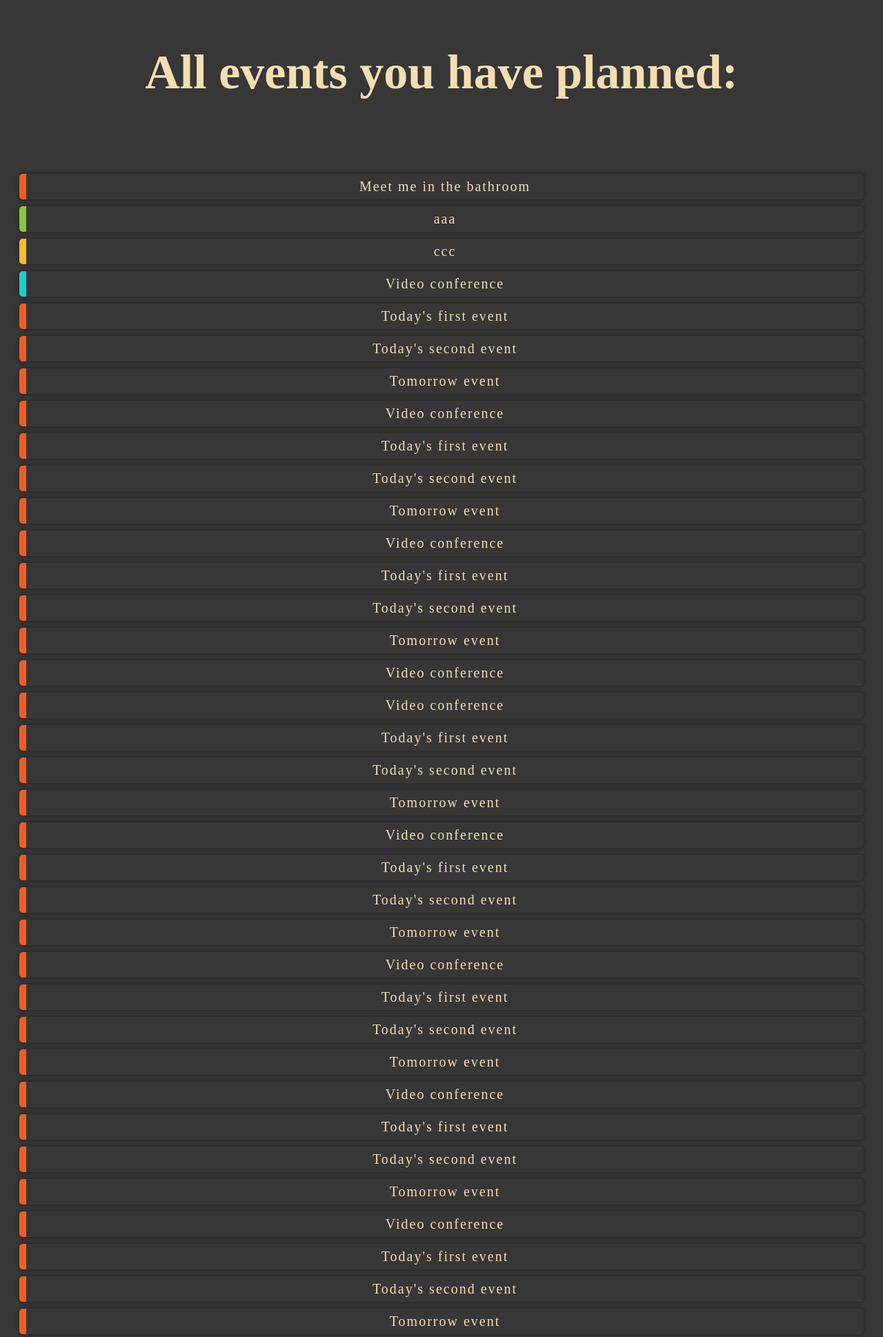
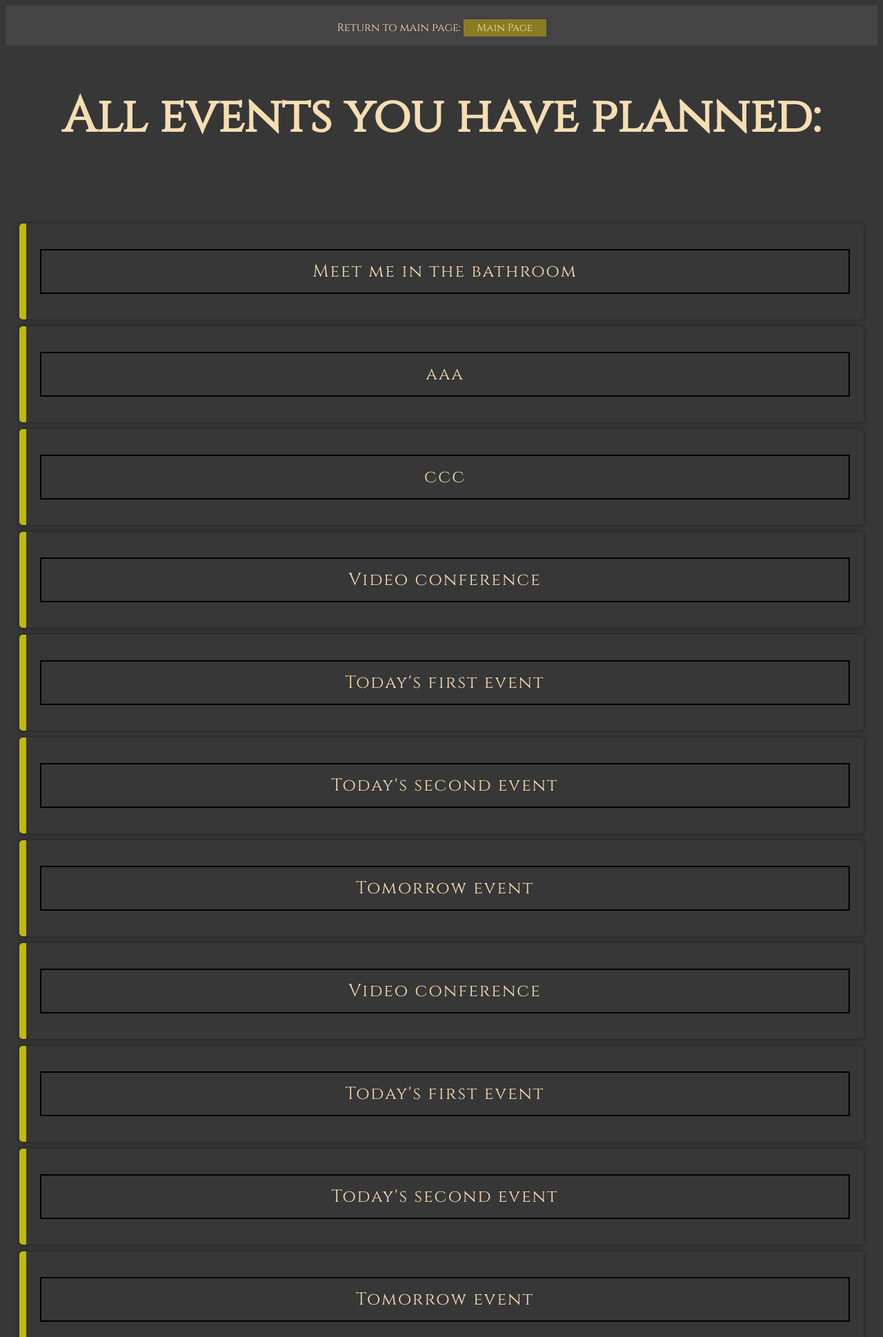
Before and after one commit to alekseykrazhev/web-calendar, a Flask app: page /event in a window 1280 px wide. Shown: the top 1938 px of the page at 69% size. Run offline with Flask 2, Linux system fonts and the light colour scheme; data comes from the database, SQL or seed files in the repository; both versions use the stored data as it was after the commit; parts of the project's set-up code (start-up, migrations or seed data) failed here and were passed over.

Commit message:
css styles fixed, added animations and stuff

```diff
--- a/WebCalendar/static/css/styles.css
+++ b/WebCalendar/static/css/styles.css
@@ -5,27 +5,109 @@ body {
 h1 {
 	color: wheat;
 	text-align: center;
+	font-family: Cinzel;
 }
 
 p {
 	color: wheat;
 	text-align: center;
+	font-family: Cinzel;
+}
+
+.main_head {
+	background-color: #444444;
+	padding: 4px;
+	text-align: center;
+	height: 50px;
+}
+
+.header_button {
+	background-color: rgb(138, 124, 34);
+	border: none;
+	color: wheat;
+	text-align: center;
+	font-size: 15px;
+	height: 25px;
+	width: 120px;
+	overflow: hidden;
+	z-index: 1;
+	position: relative;
+}
+.header_button:hover {
+	background-color: rgb(138, 124, 34);
+}
+.header_button::after {
+	background: rgb(207, 171, 26);
+	position: absolute;
+	z-index: -1;
+	display: block;
+	content: "";
+	transition: all 0.35s;
+	top: 0;
+	bottom: 0;
+	left: 100%;
+	right: 100%;
+}
+.header_button:hover::after {
+	left: 0;
+	right: 0;
+	top: 0;
+	bottom: 0;
+	transition: all 0.35s;
 }
 
 .button {
-	background-color: rgb(138, 124, 34);
-	border: none;
+	position: relative;
+	display: block;
 	color: wheat;
-	padding: 15px 32px;
-	text-align: center;
-	display: inline-block;
-	font-size: 35px;
-	height: 100px;
-	width: 400px;
+	text-decoration: none;
+	margin: 30px 0;
+	border: 2px solid black;
+	padding: 14px 60px;
+	overflow: hidden;
+	transition: 1s all ease;
+	font-size: 25px;
+	height: auto;
+	width: auto;
+}
+.button::before {
+	background: rgb(138, 124, 34);
+  	content: "";
+  	position: absolute;
+  	top: 50%;
+  	left: 50%;
+  	transform: translate(-50%,-50%);
+  	z-index: -1;
+  	transition: all 0.6s ease;
+}
+
+.b1::before{
+  	width: 100%;
+  	height: 0;
+  	transform: translate(-50%,-50%) rotate(-45deg);
+}
+.b1:hover::before{
+  	height: 380%;
+}
+
+.b2::before{
+  	width: 100%;
+  	height: 0;
+  	transform: translate(-50%,-50%) rotate(45deg);
+}
+.b2:hover::before{
+  	height: 380%;
 }
 
 .buttons {
 	text-align: center;
+	position: relative;
+	margin-right: auto;
+	margin-left: auto;
+	display: block;
+	width: 800px;
+	height: auto;
+	padding: 0;
 }
 
 .common_header {
@@ -36,7 +118,7 @@ p {
 }
 
 .header {
-	padding: 80px;
+	padding: 60px;
 	text-align: center;
 	color: wheat;
 	font-size: 50px;
@@ -63,16 +145,27 @@ p {
 	padding: 7px 20px;
 	margin-bottom: 10px;
 	border-radius: 5px;
-	border-left: 10px solid #f05d22;
+	border-left: 10px solid rgb(194, 185, 6);
 	box-shadow: 2px -2px 5px 0 rgba(0,0,0,.1),
      -2px -2px 5px 0 rgba(0,0,0,.1),
     2px 2px 5px 0 rgba(0,0,0,.1),
     -2px 2px 5px 0 rgba(0,0,0,.1);
     font-size: 20px;
+    font-family: Cinzel;
     letter-spacing: 2px;
     transition: 0.3s all linear;
 }
 
-.list li:nth-child(2){border-color: #8bc63e;}
-.list li:nth-child(3){border-color: #fcba30;}
-.list li:nth-child(4){border-color: #1ccfc9;}
+.event_info {
+	padding: 40px;
+	text-align: center;
+	color: wheat;
+	font-size: 30px;
+}
+
+.footer {
+	background-color: #444444;
+	height: 83px;
+	padding: 4px;
+	bottom: 0;
+}
--- a/WebCalendar/templates/event.html
+++ b/WebCalendar/templates/event.html
@@ -1,18 +1,30 @@
-<html>
+<html lang="en">
 	<head>
-		<title>Web Calendar - all events</title>
+		<title>All Events - Web Calendar</title>
 		<link rel="stylesheet" type="text/css" href="{{ url_for('static',filename='css/styles.css') }}">
+		<link href='https://fonts.googleapis.com/css?family=Cinzel' rel='stylesheet'>
 	</head>
 	<body>
+		<div class="main_head">
+			<p>Return to main page:  <button class="header_button" onclick="window.location.href = '/'" style="font-family: Cinzel;">Main Page</button></p>
+		</div>
 		<div class="common_header">
 			<h1>All events you have planned:</h1>
 		</div>
 		<div class="event_list">
 			<ol class="list">
 				{% for event in events %}
-				<li><a href="/event/{{ event.id }}">{{ event.event }}</a></li>
+				<li>
+					<div class="button b1">
+						<a href="/event/{{ event.id }}">{{ event.event }}</a>
+					</div>
+				</li>
 				{% endfor %}
 			</ol>
 		</div>
+		<div class="footer">
+			<p>2022 © All Rights Reserved</p>
+			<p>Web Calendar free software distribution created by Aleksey Krazhevskiy</p>
+		</div>
 	</body>
 </html>
```
Also changed, not shown: WebCalendar/templates/event_by_id.html (+14 -4 lines), WebCalendar/templates/main.html (+12 -4 lines), WebCalendar/templates/today.html (+10 -2 lines), WebCalendar/events.db, WebCalendar/static/resourses/header.png (added).
